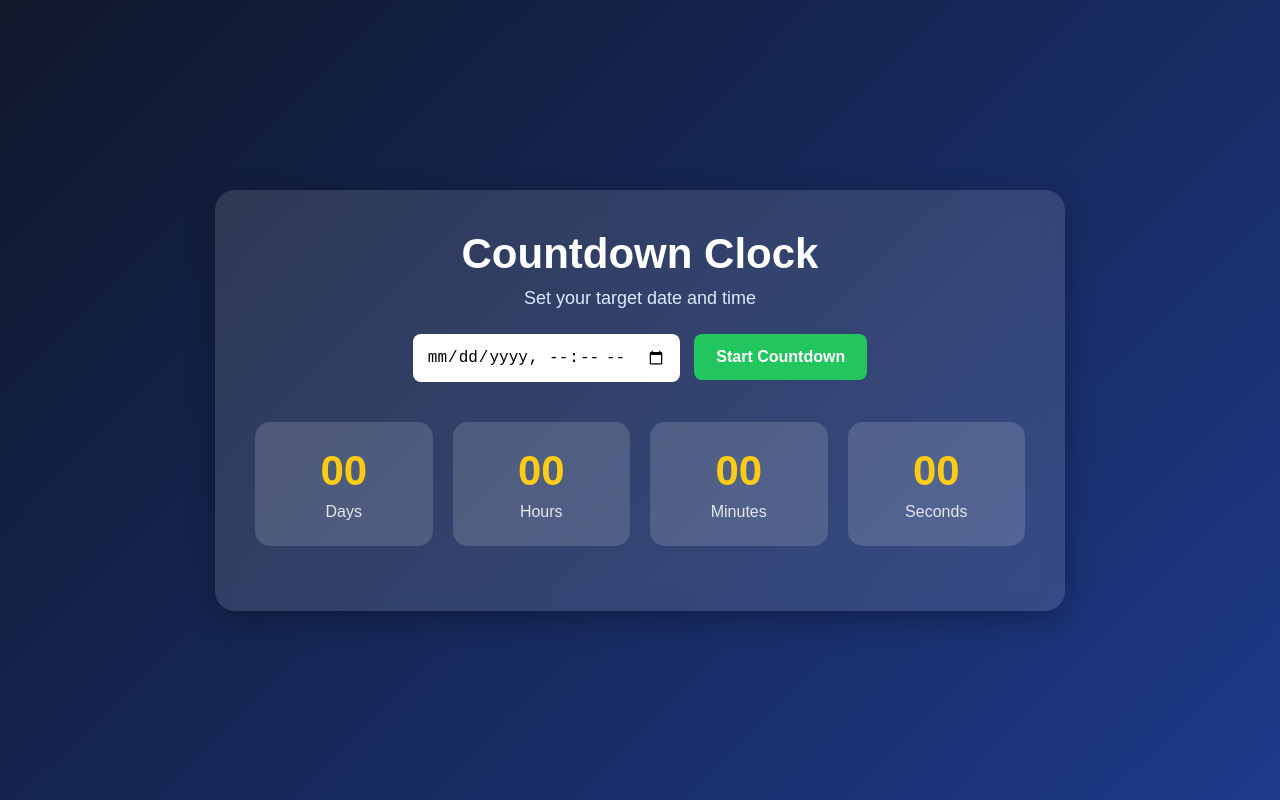
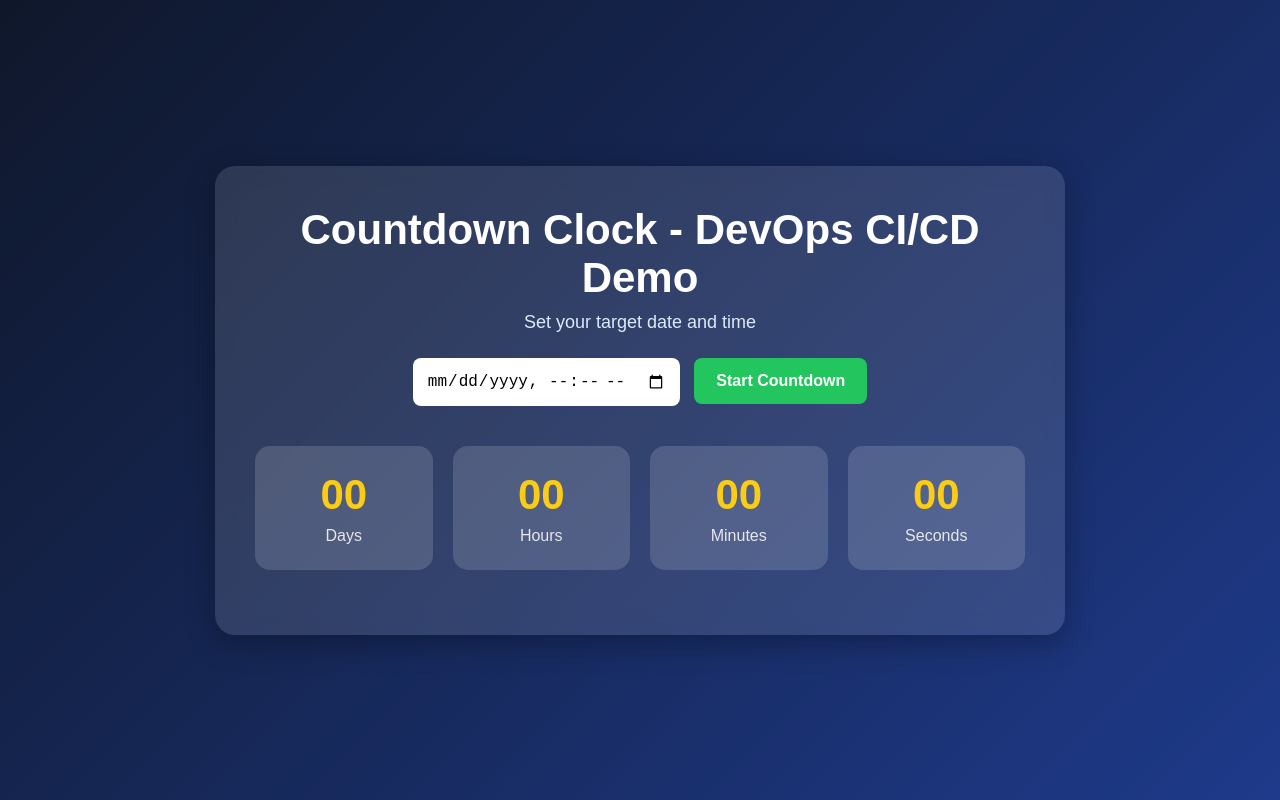
Before and after one commit to CodePraneesh/countdown-devops, a plain HTML site: page app/index.html in a window 1280 px wide. Drawn offline with Linux system fonts and the light colour scheme.

Commit message:
Update Countdown CI/CD demo title

```diff
--- a/app/index.html
+++ b/app/index.html
@@ -10,7 +10,7 @@
 <body>
 
     <div class="container">
-        <h1>Countdown Clock</h1>
+        <h1>Countdown Clock - DevOps CI/CD Demo</h1>
 
         <p>Set your target date and time</p>
 
```
